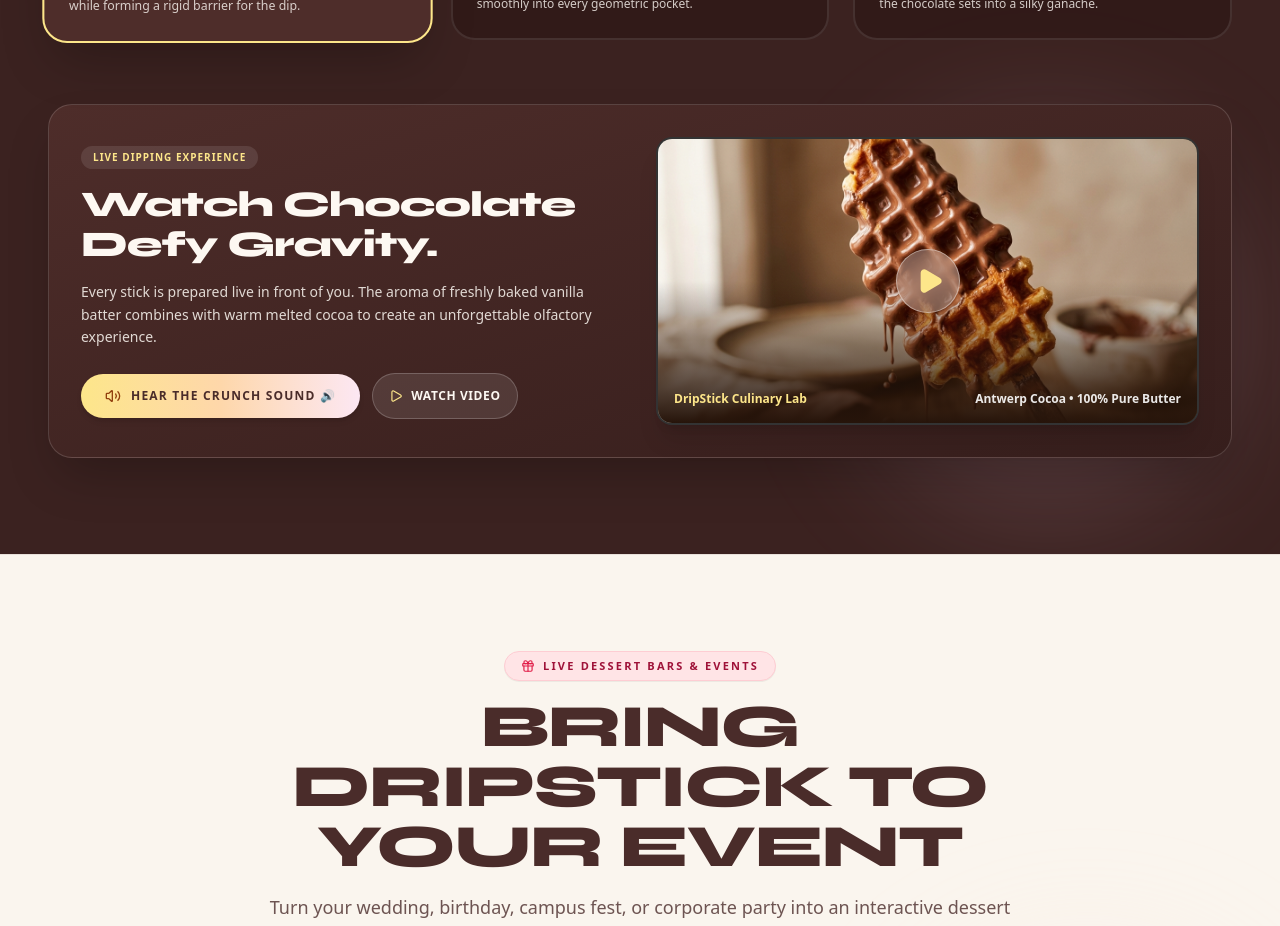
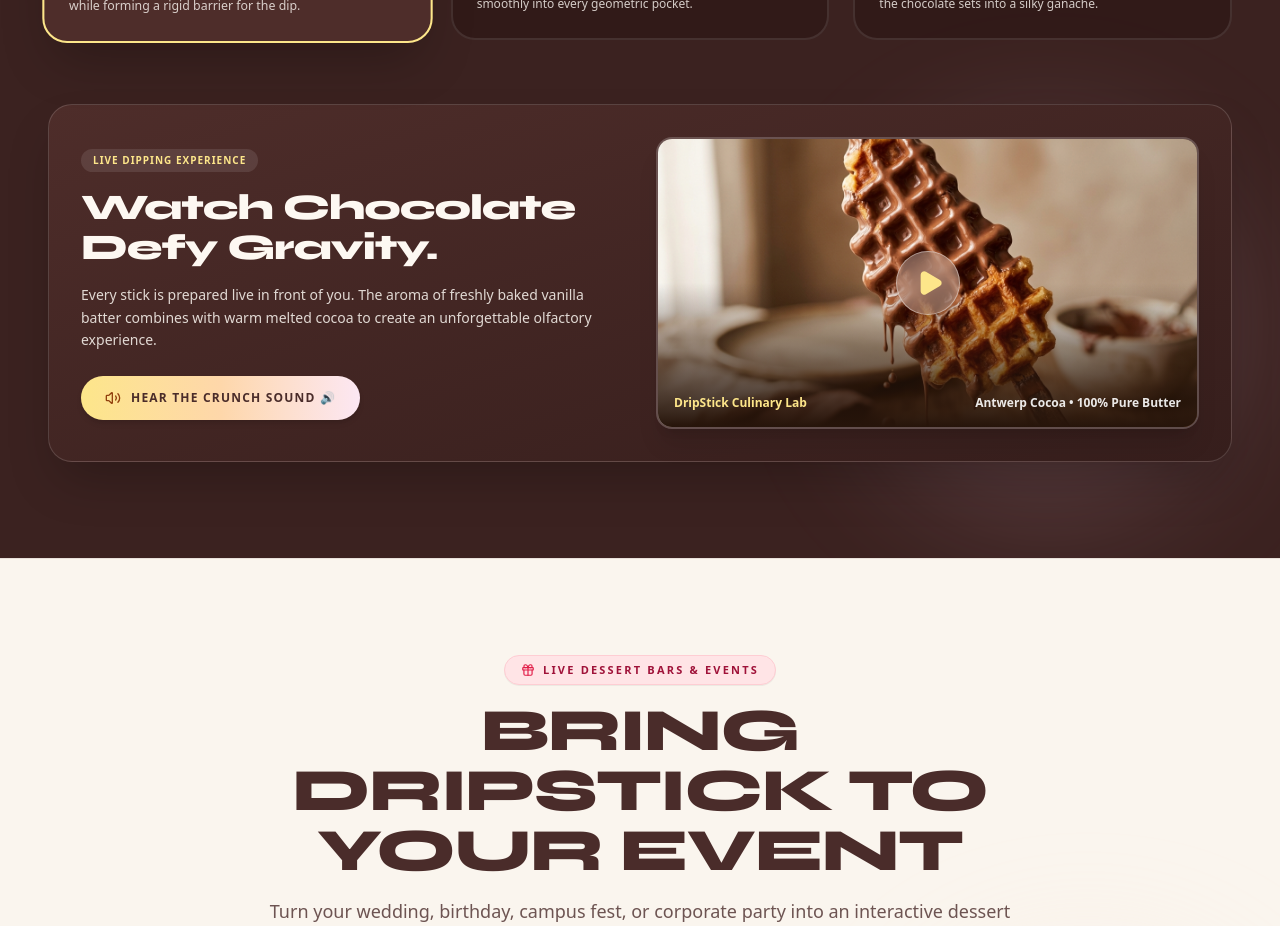
Before and after one commit to anaayanair2501-source/DripStick1, a React (Vite) app: page / in a window 1280 px wide. Shown: the part 6860-7786 px from the top of the page. Built offline with nearby package versions, Linux system fonts and the light colour scheme.

Commit message:
refactor(ui): remove video player from DripExperience
Streamline the experience section by removing the video player component and updating the sound toggle labels for clarity.

```diff
--- a/src/components/TheDripExperienceSection.tsx
+++ b/src/components/TheDripExperienceSection.tsx
@@ -1,12 +1,11 @@
 import React, { useState } from 'react';
-import { Flame, Droplets, Thermometer, Sparkles, Volume2, VolumeX, Play, Pause, ExternalLink, Music2 } from 'lucide-react';
+import { Flame, Droplets, Thermometer, Sparkles, Volume2, VolumeX, Play, Pause, Music2 } from 'lucide-react';
 import { ASSETS } from '../data/mockData';
 import { soundEffects } from '../utils/soundEffects';
 
 export const TheDripExperienceSection: React.FC = () => {
   const [activeStage, setActiveStage] = useState<number>(1);
   const [isPlayingSound, setIsPlayingSound] = useState<boolean>(false);
-  const [showVideoPlayer, setShowVideoPlayer] = useState<boolean>(false);
 
   const handleStageClick = (stage: number) => {
     setActiveStage(stage);
@@ -18,6 +17,7 @@ export const TheDripExperienceSection: React.FC = () => {
   const toggleSoundPlay = () => {
     if (!isPlayingSound) {
       soundEffects.playDip();
+      soundEffects.playCrunch();
       setIsPlayingSound(true);
     } else {
       setIsPlayingSound(false);
@@ -159,7 +159,7 @@ export const TheDripExperienceSection: React.FC = () => {
                 {isPlayingSound ? (
                   <>
                     <Pause className="w-4 h-4 text-white animate-pulse" />
-                    <span>Pause Sound ⏸️</span>
+                    <span>Pause Crunch Sound ⏸️</span>
                   </>
                 ) : (
                   <>
@@ -167,19 +167,6 @@ export const TheDripExperienceSection: React.FC = () => {
                     <span>Hear the Crunch Sound 🔊</span>
                   </>
                 )}
-              </button>
-
-              {/* Toggle Video Preview Button */}
-              <button
-                onClick={() => {
-                  soundEffects.playDip();
-                  setShowVideoPlayer(!showVideoPlayer);
-                  if (!isPlayingSound) setIsPlayingSound(true);
-                }}
-                className="px-4 py-3.5 rounded-full bg-white/10 hover:bg-white/20 border border-white/20 text-[#FDF8F2] text-xs font-black uppercase tracking-wider flex items-center gap-2 transition-all"
-              >
-                <Play className="w-3.5 h-3.5 text-[#FDE68A]" />
-                <span>{showVideoPlayer ? 'Hide Video' : 'Watch Video'}</span>
               </button>
             </div>
 
@@ -196,37 +183,33 @@ export const TheDripExperienceSection: React.FC = () => {
                   </div>
                   <div>
                     <p className="text-[11px] font-black text-[#FDE68A]">
-                      Playing Crunch Audio Stream
+                      Playing Belgian Waffle Crunch Audio
                     </p>
                     <p className="text-[10px] text-[#FDF8F2]/70">
-                      YouTube Audio: 1XqEc-LKUrY
+                      Live acoustic crunch & fondue resonance
                     </p>
                   </div>
                 </div>
-                <a
-                  href="https://youtu.be/1XqEc-LKUrY?si=EIO6mEvQTV6OaTPk"
-                  target="_blank"
-                  rel="noopener noreferrer"
-                  className="text-[10px] font-bold text-[#FBCFE8] hover:underline flex items-center gap-1 shrink-0"
-                >
-                  <span>Open Video</span>
-                  <ExternalLink className="w-3 h-3" />
-                </a>
+                <span className="text-[10px] font-bold text-[#86EFAC] bg-[#064E3B]/80 px-2.5 py-1 rounded-full border border-[#059669]/40">
+                  LIVE AUDIO 🔊
+                </span>
               </div>
             )}
           </div>
 
-          <div className="lg:col-span-6 relative rounded-2xl overflow-hidden shadow-xl border-2 border-white/20 bg-black aspect-video sm:aspect-auto sm:h-72">
-            {showVideoPlayer || isPlayingSound ? (
+          <div className="lg:col-span-6 relative rounded-2xl overflow-hidden shadow-xl border-2 border-white/20">
+            {/* Hidden Audio Stream Container */}
+            {isPlayingSound && (
+              <div className="sr-only pointer-events-none absolute w-0 h-0 overflow-hidden" aria-hidden="true">
                 <iframe
-                src={`https://www.youtube.com/embed/1XqEc-LKUrY?autoplay=1&enablejsapi=1&rel=0`}
-                title="DripStick Crunch Audio Video"
-                allow="accelerometer; autoplay; clipboard-write; encrypted-media; gyroscope; picture-in-picture; web-share"
-                allowFullScreen
-                className="w-full h-full object-cover border-0"
+                  src="https://www.youtube.com/embed/1XqEc-LKUrY?autoplay=1&enablejsapi=1&rel=0"
+                  title="Audio Crunch Stream"
+                  allow="autoplay"
+                  className="w-1 h-1"
                 />
-            ) : (
-              <>
+              </div>
+            )}
+
             <img
               src={ASSETS.heroWaffle}
               alt="Macro shot of chocolate dipping texture"
@@ -238,15 +221,18 @@ export const TheDripExperienceSection: React.FC = () => {
               <span className="font-black text-[#FDE68A]">DripStick Culinary Lab</span>
               <span className="font-semibold text-white/90">Antwerp Cocoa • 100% Pure Butter</span>
             </div>
-                {/* Overlay Play Hint */}
+            {/* Overlay Audio Play Hint */}
             <button
               onClick={toggleSoundPlay}
               className="absolute top-1/2 left-1/2 -translate-x-1/2 -translate-y-1/2 w-16 h-16 rounded-full bg-white/25 backdrop-blur-md border border-white/40 flex items-center justify-center text-white hover:scale-110 active:scale-95 transition-all shadow-lg group"
+              title={isPlayingSound ? 'Pause Crunch Sound' : 'Play Crunch Sound'}
             >
+              {isPlayingSound ? (
+                <Pause className="w-6 h-6 text-[#FDE68A] fill-[#FDE68A] group-hover:scale-110 transition-transform" />
+              ) : (
                 <Play className="w-7 h-7 text-[#FDE68A] fill-[#FDE68A] ml-1 group-hover:scale-110 transition-transform" />
+              )}
             </button>
-              </>
-            )}
           </div>
         </div>
 
```
Lines whose indentation alone changed are shown as unchanged.
